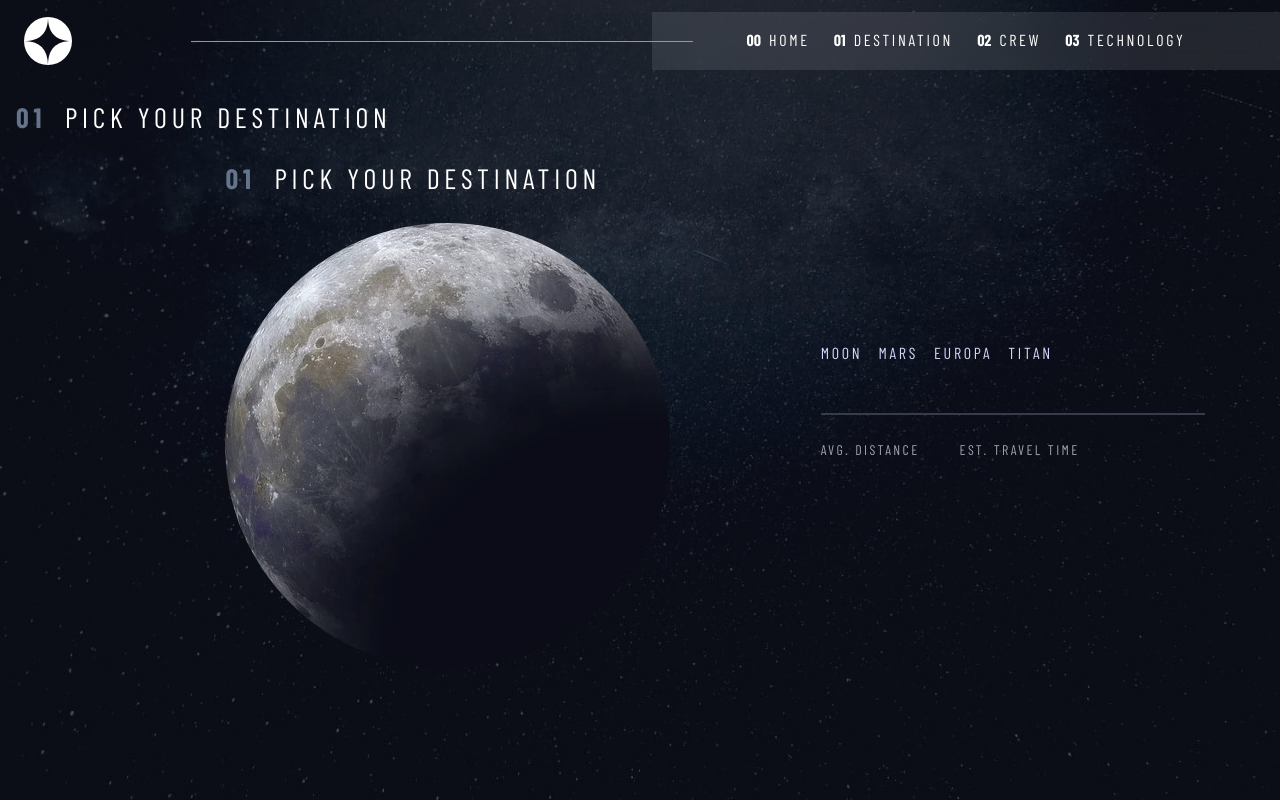
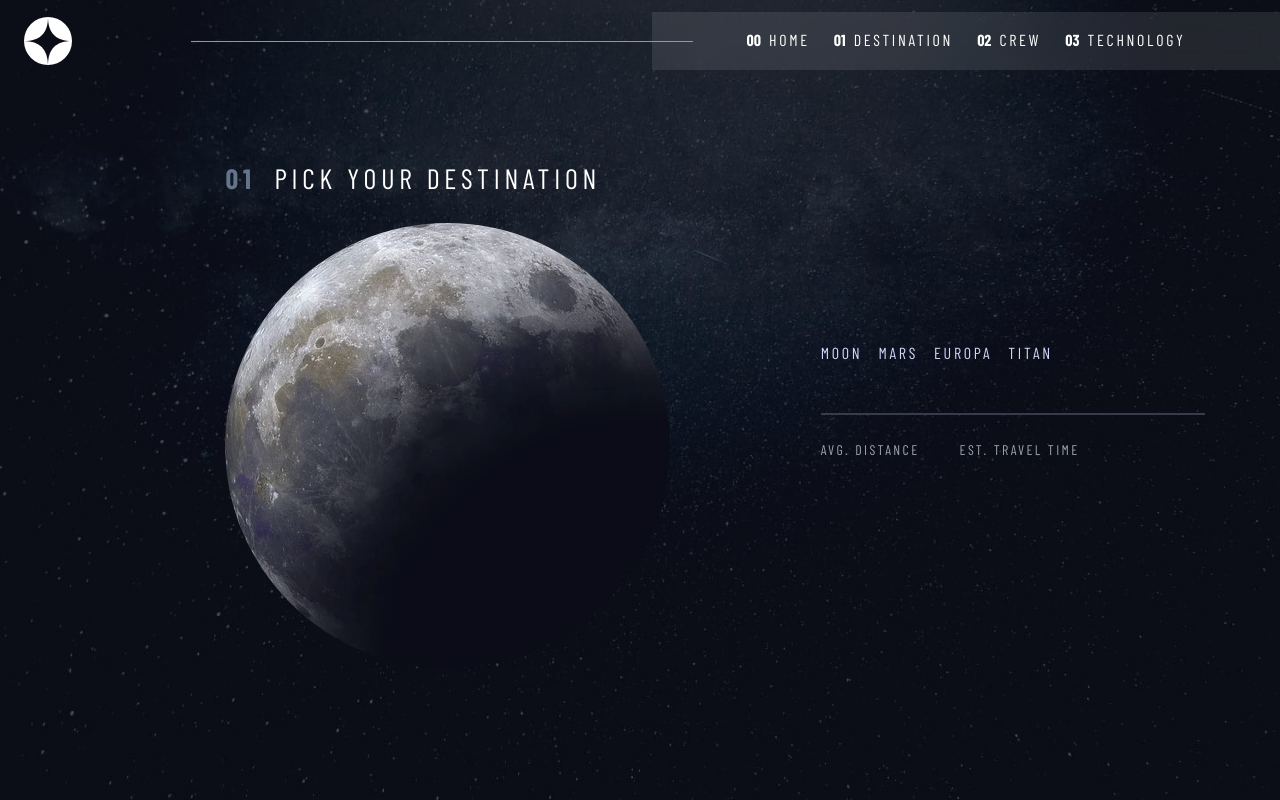
Before and after one commit to jdpena28/space-tourism, a Next.js app: page /destination/1 in a window 1280 px wide. Built offline with nearby package versions, Linux system fonts and the light colour scheme; a web font is replaced by a local one.

Commit message:
FIXED: subheading doubled in tablet view for destination page

```diff
--- a/pages/destination/[planets].tsx
+++ b/pages/destination/[planets].tsx
@@ -27,7 +27,7 @@ const Planets: NextPage = () => {
       <Subheading
         num="01"
         text="PICK YOUR DESTINATION"
-        className="fixed left-4 top-24 xl:hidden lg:block"
+        className="fixed left-4 top-24 hidden lg:block"
       />
       <div className="mt-8 space-y-6 lg:mt-14">
         <Subheading
```
